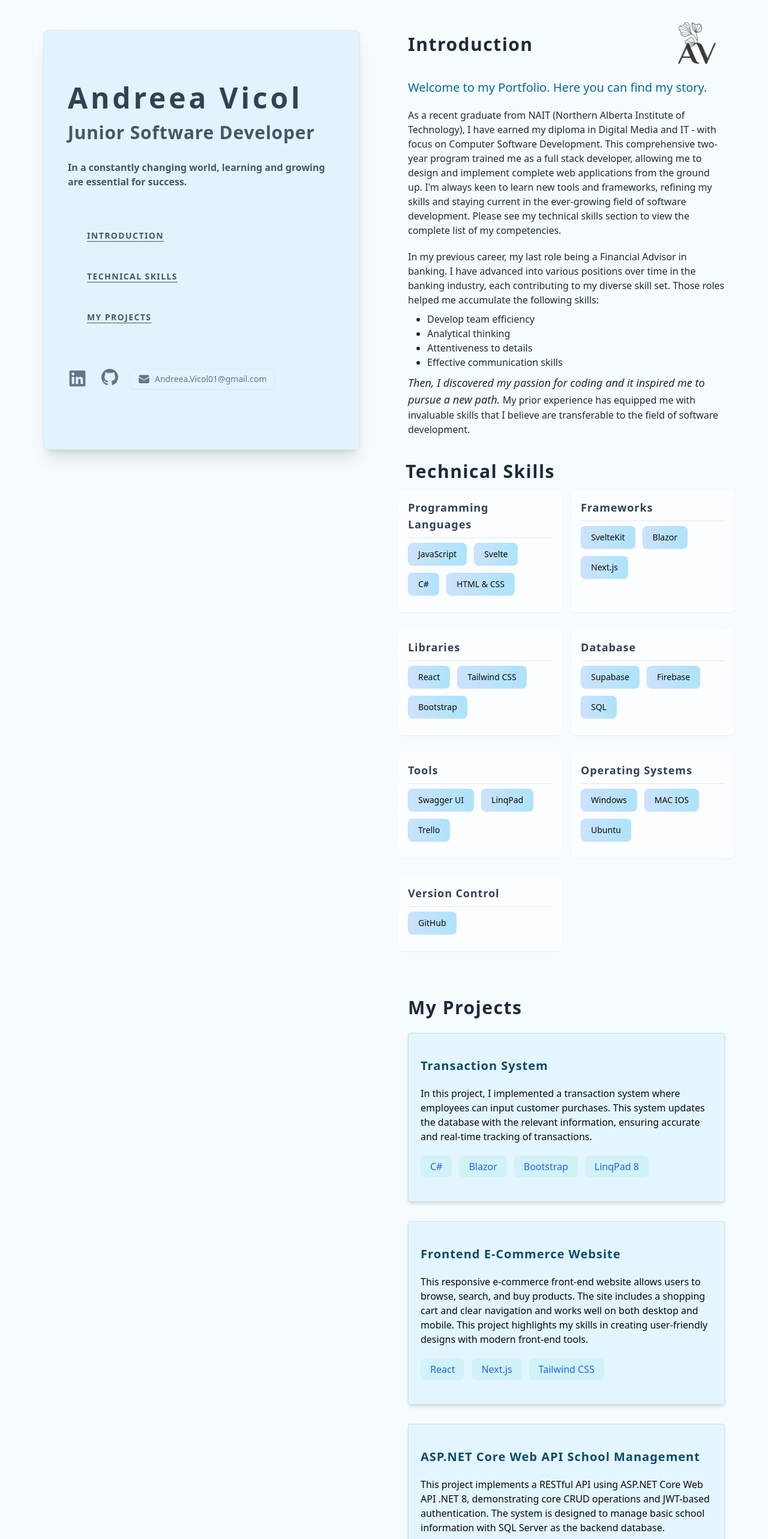
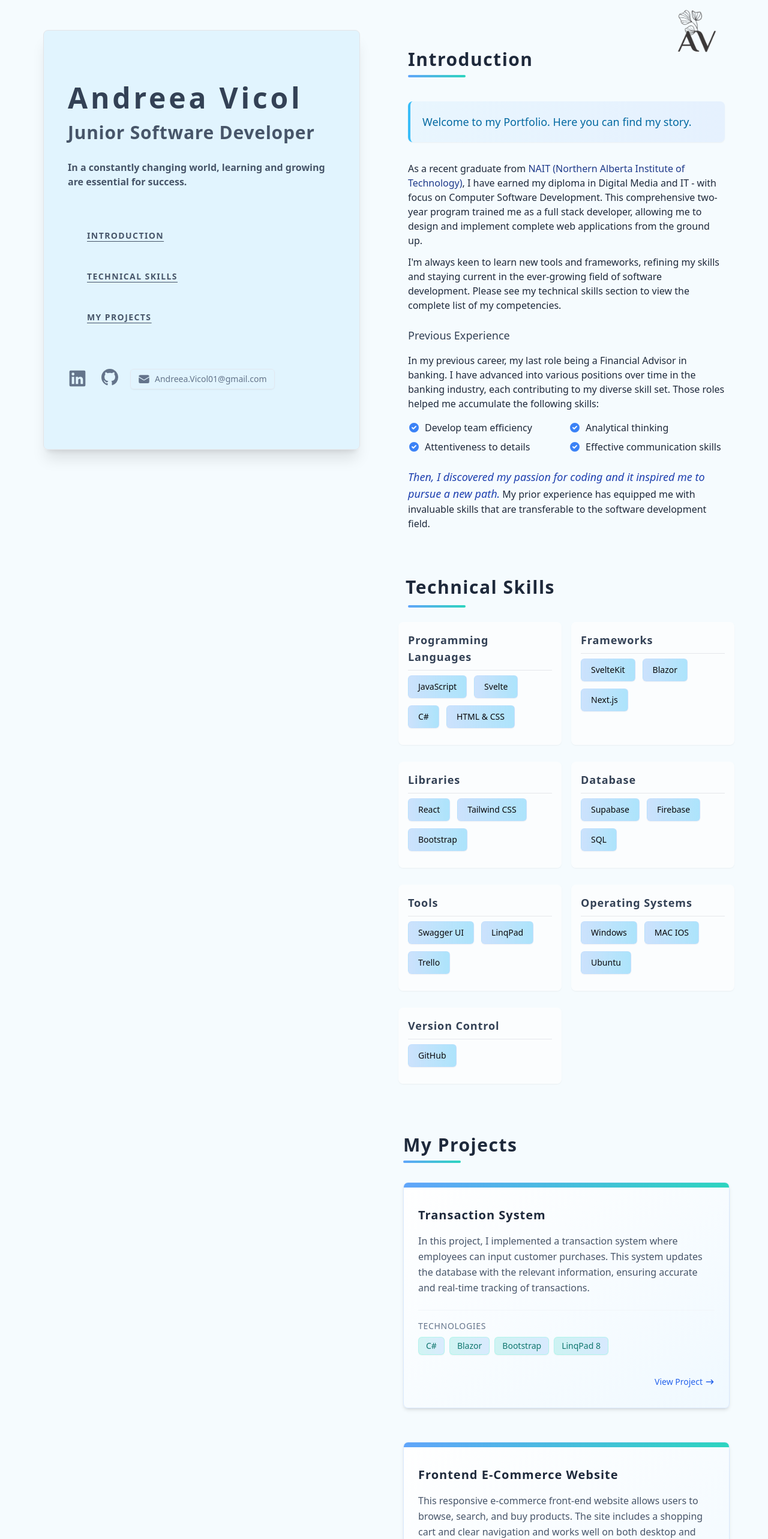
Before and after one commit to avicol01/MyPortfolio, a Next.js app: page / in a window 1280 px wide. Shown: the top 2566 px of the page at 60% size. Built offline with nearby package versions, Linux system fonts and the light colour scheme.

Commit message:
layout changes

```diff
--- a/app/page.js
+++ b/app/page.js
@@ -112,17 +112,28 @@ function SocialLinks() {
 function MainContent() {
 	return (
 		<main>
-			<div className="relative flex justify-end">
+			<div className=" px-10">
+
+				<div className="flex items-baseline justify-between mb-2">
+					<div className="my-8">
+						<h2 className="text-3xl font-sans font-semibold tracking-wider text-slate-800">
+							Introduction
+						</h2>
+						<div className="h-1 w-24 mt-2 bg-gradient-to-r from-blue-400 to-teal-400 rounded-full"></div>
+					</div>
+
+
 					<Anchor href="/">
 						<Image
-						className="absolute top-0 right-0 mr-10 mt-5"
 							src={logo}
 							alt="logo"
 							width={100}
 							height={100}
 							priority
+							className="ml-4"
 						/>
 					</Anchor>
+				</div>
 
 				<IntroductionSection />
 			</div>
--- a/components/introduction/Introduction.jsx
+++ b/components/introduction/Introduction.jsx
@@ -2,28 +2,64 @@
 
 const IntroductionSection = () => {
     return (
-        <section id="intro" className="text-slate-800 text-xl px-10">
-            <h2 className="text-3xl mt-14 tracking-wider font-sans font-semibold">Introduction</h2>
-            <p className="pt-10 text-sky-700 font-medium">
+        <section id="intro" className="text-slate-800">
+            <div className="bg-gradient-to-r from-sky-100/60 to-blue-100/60 p-5 rounded-lg border-l-4 border-sky-400 mb-8 shadow-sm">
+                <p className="text-sky-700 font-medium text-lg">
                     Welcome to my Portfolio. Here you can find my story.
                 </p>
-            <p className="text-base pt-5">
-                As a recent graduate from NAIT (Northern Alberta Institute of Technology), I have earned my diploma in Digital Media and IT - with focus on Computer Software Development. This comprehensive two-year program trained me as a full stack developer, allowing me to design and implement complete web applications from the ground up.
-                I'm always keen to learn new tools and frameworks, refining my skills and staying current in the ever-growing field of software development. Please see my technical skills section to view the complete list of my competencies.
+            </div>
+
+            <div className="mb-3 leading-relaxed">
+                <p className="text-base mb-3">
+                    As a recent graduate from <span className="font-medium text-blue-900">NAIT (Northern Alberta Institute of Technology)</span>,
+                    I have earned my diploma in <span className="font-medium">Digital Media and IT</span> - with focus on
+                    <span className="font-medium"> Computer Software Development</span>. This comprehensive two-year program
+                    trained me as a full stack developer, allowing me to design and implement
+                    complete web applications from the ground up.
                 </p>
-            <p className="text-base pt-5 pb-2">
-                In my previous career, my last role being a Financial Advisor in banking. I have advanced into various positions over time in the banking industry, each contributing to my diverse skill set. Those roles helped me accumulate the following skills:
+                <p className="text-base">
+                    I'm always keen to learn new tools and frameworks, refining my skills and
+                    staying current in the ever-growing field of software development.
+                    Please see my technical skills section to view the complete list of my competencies.
                 </p>
-            <ul className="text-base list-disc pl-8 pb-2">
-                <li>Develop team efficiency</li>
-                <li>Analytical thinking</li>
-                <li>Attentiveness to details</li>
-                <li>Effective communication skills</li>
+            </div>
+
+            <div className="pt-3">
+                <h3 className="text-lg font-medium text-slate-700 mb-4">Previous Experience</h3>
+                <p className="text-base mb-4">
+                    In my previous career, my last role being a Financial Advisor in banking.
+                    I have advanced into various positions over time in the banking industry,
+                    each contributing to my diverse skill set. Those roles helped me accumulate the following skills:
+                </p>
+                <ul className="grid grid-cols-1 md:grid-cols-2 gap-2 mb-6">
+                    {[
+                        "Develop team efficiency",
+                        "Analytical thinking",
+                        "Attentiveness to details",
+                        "Effective communication skills"
+                    ].map((skill, index) => (
+                        <li key={index} className="flex items-center text-base">
+                            <div className="mr-2 text-blue-500">
+                                <svg xmlns="http://www.w3.org/2000/svg" className="h-5 w-5" viewBox="0 0 20 20" fill="currentColor">
+                                    <path fillRule="evenodd" d="M10 18a8 8 0 100-16 8 8 0 000 16zm3.707-9.293a1 1 0 00-1.414-1.414L9 10.586 7.707 9.293a1 1 0 00-1.414 1.414l2 2a1 1 0 001.414 0l4-4z" clipRule="evenodd" />
+                                </svg>
+                            </div>
+                            {skill}
+                        </li>
+                    ))}
                 </ul>
+            </div>
+
+            <div className="mb-6">
                 <p className="text-base">
-                <span className="italic text-lg">Then, I discovered my passion for coding and it inspired me to pursue a new path. </span>
-                My prior experience has equipped me with invaluable skills that I believe are transferable to the field of software development.
+                    <span className="inline italic text-lg text-blue-800 mb-3">
+                        Then, I discovered my passion for coding and it inspired me to pursue a new path.
+                    </span>
+                    <span> </span>
+                    My prior experience has equipped me with invaluable skills that are
+                    transferable to the software development field.
                 </p>
+            </div>
         </section>
     );
 }
--- a/components/projects/Projects.jsx
+++ b/components/projects/Projects.jsx
@@ -2,34 +2,60 @@ import { Anchor, AnchorLabel } from '@/components/anchor/Anchor'
 
 // Component for individual technology badges
 const TechBadge = ({ tech }) => (
-    <li>
-        <div className="flex items-center rounded-lg bg-teal-400/10 px-4 py-2 text-s font-medium leading-5 mr-3">
+    <li className="mr-2 mb-2">
+        <div className="flex items-center rounded-md bg-gradient-to-r from-teal-400/20 to-blue-400/20
+                  px-3 py-1 text-sm font-medium text-teal-700 border border-teal-200/60
+                  shadow-sm transition-all duration-300 hover:from-teal-500/30 hover:to-blue-500/30
+                  hover:shadow hover:scale-105">
             {tech}
         </div>
     </li>
 );
 
-// Component for individual project cards
+// Component for individual project cards with enhanced visual design
 const ProjectCard = ({ project }) => (
     <Anchor href={project.demoLink}>
         <AnchorLabel>
-            <div className="border border-sky-950/10 rounded-sm shadow-md py-10 px-5 mb-8
-                      bg-sky-300/15 hover:bg-sky-400/15 hover:drop-shadow-2xl">
-                <h3 className="text-xl text-sky-900 tracking-wider font-semibold mb-5">
+            <div className="border border-blue-100 rounded-lg overflow-hidden shadow-md mb-10
+                transition-all duration-500 hover:shadow-xl transform hover:-translate-y-1
+                bg-gradient-to-br from-white to-sky-50 group">
+                {/* Colored top bar for visual interest */}
+                <div className="h-2 bg-gradient-to-r from-blue-400 to-teal-400"></div>
+
+                <div className="px-6 py-8">
+                    <h3 className="text-xl text-slate-800 tracking-wider font-semibold mb-4
+                    group-hover:text-blue-600 transition-colors duration-300">
                         {project.title}
                     </h3>
-                <p className="text-md">{project.description}</p>
-                <ul className="flex mt-5 text-blue-600">
+
+                    <p className="text-md text-slate-600 leading-relaxed">{project.description}</p>
+
+                    <div className="mt-6 pt-4 border-t border-slate-100">
+                        <h4 className="text-sm uppercase tracking-wider text-slate-500 mb-2 font-medium">Technologies</h4>
+                        <ul className="flex flex-wrap">
                             {project.technologies.map((tech, index) => (
                                 <TechBadge key={index} tech={tech} />
                             ))}
                         </ul>
                     </div>
+
+                    {/* View project button */}
+                    <div className="mt-6 text-right">
+                        <span className="inline-flex items-center text-sm font-medium text-blue-600
+                      group-hover:text-blue-800 transition-colors duration-300">
+                            View Project
+                            <svg xmlns="http://www.w3.org/2000/svg" className="h-4 w-4 ml-1" viewBox="0 0 20 20" fill="currentColor">
+                                <path fillRule="evenodd" d="M12.293 5.293a1 1 0 011.414 0l4 4a1 1 0 010 1.414l-4 4a1 1 0 01-1.414-1.414L14.586 11H3a1 1 0 110-2h11.586l-2.293-2.293a1 1 0 010-1.414z" clipRule="evenodd" />
+                            </svg>
+                        </span>
+                    </div>
+                </div>
+            </div>
         </AnchorLabel>
     </Anchor>
 );
 
-// Main Projects component
+// Main Projects component with improved layout and organization
 const Projects = () => {
     const projectsData = [
         {
@@ -53,13 +79,17 @@ const Projects = () => {
     ];
 
     return (
-        <div className="mt-[4rem] px-10">
-            <h2 id="project" className="text-3xl mb-6 tracking-wider font-sans font-semibold text-slate-800">
+        <div className="mt-8 px-8">
+            <h2 id="project" className="text-3xl mb-2 tracking-wider font-sans font-semibold text-slate-800">
                 My Projects
             </h2>
+            <div className="h-1 w-24 mb-8 bg-gradient-to-r from-blue-400 to-teal-400 rounded-full"></div>
+
+            <div className="grid grid-cols-1 max-w-3xl mx-auto gap-4">
                 {projectsData.map((project, index) => (
                     <ProjectCard key={index} project={project} />
                 ))}
+            </div>
         </div>
     );
 };
--- a/components/skills/Skills.jsx
+++ b/components/skills/Skills.jsx
@@ -1,7 +1,7 @@
-// Enhanced individual skill item with hover effects and better visual hierarchy
+// individual skill item
 const SkillItem = ({ skill }) => (
     <li className="inline-block mb-3 mr-3">
-        <div className="flex items-center rounded-lg bg-gradient-to-r from-blue-400/30 to-sky-400/40
+        <div className="flex items-center rounded-md bg-gradient-to-r from-blue-400/30 to-sky-400/40
                     px-4 py-2 text-sm font-medium shadow-sm transition-all duration-300
                     hover:from-blue-500/40 hover:to-sky-500/50 hover:shadow-md
                     border border-blue-200/50">
@@ -10,7 +10,7 @@ const SkillItem = ({ skill }) => (
     </li>
 );
 
-// Improved category component with better spacing
+// Improved category
 const SkillCategory = ({ title, skills }) => {
     return (
         <div className="mb-3 bg-white/60 rounded-lg p-4 shadow-sm hover:shadow-md transition-all duration-300">
@@ -27,7 +27,7 @@ const SkillCategory = ({ title, skills }) => {
     );
 };
 
-// Main Skills component with improved layout and organization
+// Main Skills component
 const Skills = () => {
     const skillsData = {
         'Programming Languages': ['JavaScript', 'Svelte', 'C#', 'HTML & CSS'],
@@ -41,16 +41,19 @@ const Skills = () => {
     };
 
     return (
-        <div id="skills" className="mt-10">
+        <div className="py-10">
+            <div id="skills">
                 <h2 className="text-3xl tracking-wider font-sans font-semibold text-slate-800 m-3">
                     Technical Skills
                 </h2>
+                <div className="h-1 w-24 mt-2 mb-6 bg-gradient-to-r from-blue-400 to-teal-400 rounded-full ml-4"></div>
                 <div className="grid md:grid-cols-2 gap-4">
                     {Object.entries(skillsData).map(([category, skills], index) => (
                         <SkillCategory key={index} title={category} skills={skills} />
                     ))}
                 </div>
             </div>
+        </div>
     );
 };
 
```
Lines whose indentation alone changed are shown as unchanged.
